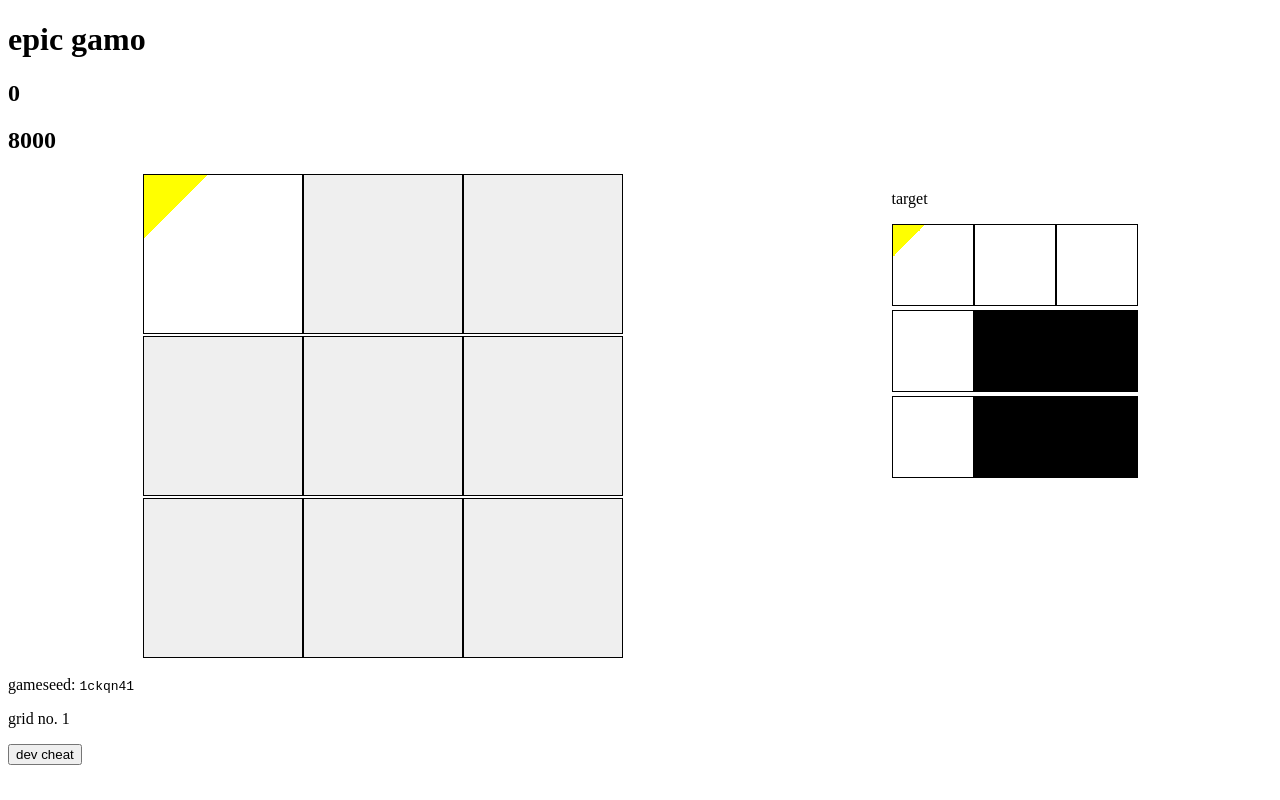
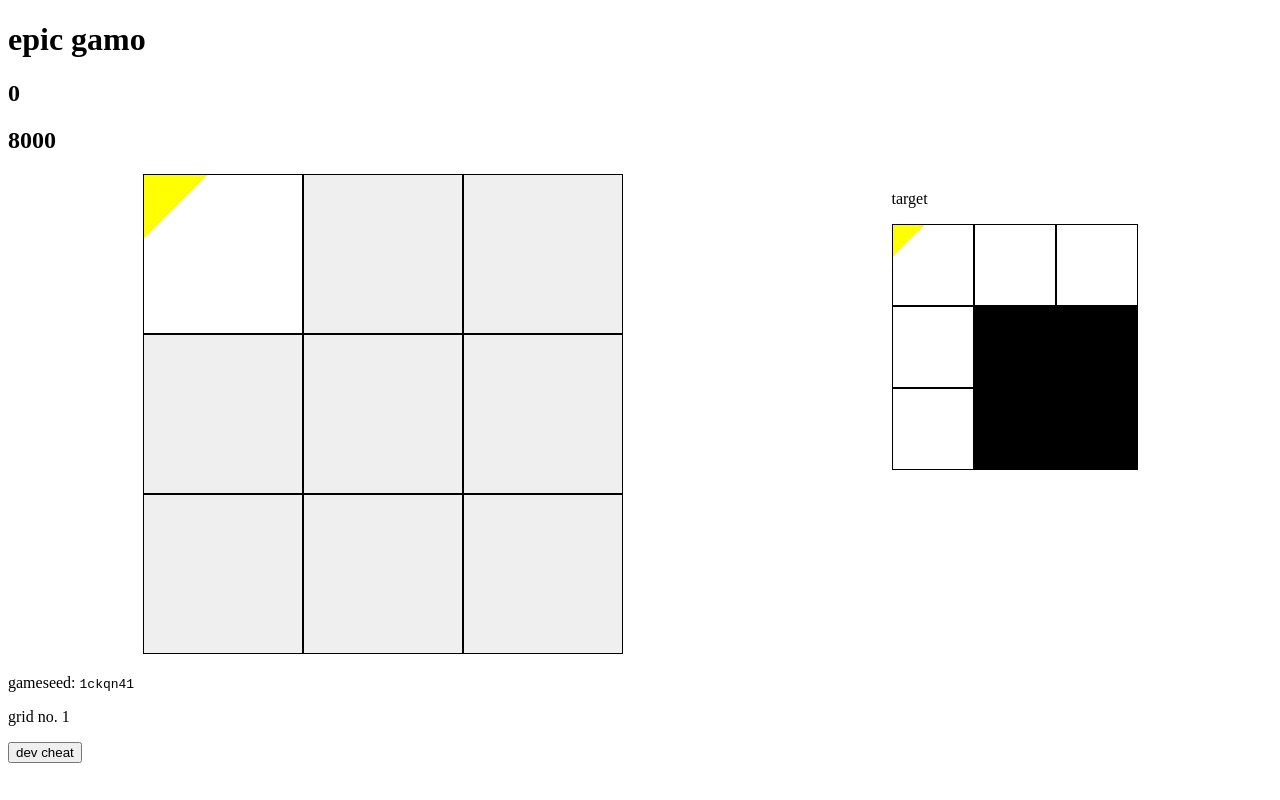
Before and after one commit to NutchapolSal/osproject, a SvelteKit app: page /game in a window 1280 px wide. Built offline with nearby package versions, Linux system fonts and the light colour scheme.

Commit message:
factor out GameGrid

```diff
--- a/src/routes/game/+page.svelte
+++ b/src/routes/game/+page.svelte
@@ -3,6 +3,7 @@
 	import { seededSfc32 } from '$lib/rng';
 	import type { PageData } from './$types';
 	import { onMount } from 'svelte';
+	import GameGrid from './GameGrid.svelte';
 
 	export let data;
 	const gameSeed = data.gameSeed;
@@ -151,34 +152,18 @@
 <h2>{Math.floor(remainTime)}</h2>
 <div class="gamecontainer">
 	<div>
-		<div class="spinny" style:rotate={`${0.25 * playerRotation}turn`}>
-			{#each playerGrid as row, y}
-				<div>
-					{#each row as state, x}
-						<GameSquare
-							bind:state
-							corner={x === 0 && y === 0}
-							noninteractive={countdownNum != 0 || gameOver}
-							{stopPointerHold}
-						/>
-					{/each}
-				</div>
-			{/each}
-		</div>
+		<GameGrid
+			bind:grid={playerGrid}
+			rotation={playerRotation}
+			noninteractive={countdownNum != 0 || gameOver}
+			{stopPointerHold}
+		/>
 	</div>
 
 	<div>
 		<div>
 			<p>target</p>
-			<div class="spinny" style:rotate={`${0.25 * targetRotation}turn`}>
-				{#each targetGrid as row, y}
-					<div class="rowcontainer">
-						{#each row as state, x}
-							<GameSquare {state} corner={x === 0 && y === 0} noninteractive small />
-						{/each}
-					</div>
-				{/each}
-			</div>
+			<GameGrid bind:grid={targetGrid} rotation={targetRotation} noninteractive small />
 		</div>
 	</div>
 </div>
@@ -197,11 +182,4 @@
 		flex-direction: row;
 		justify-content: space-around;
 	}
-	div.spinny {
-		display: inline-block;
-		transition: rotate 0.5s cubic-bezier(0.33, 1, 0.68, 1);
-	}
-	div.rowcontainer {
-		margin: 0;
-	}
 </style>
--- /dev/null
+++ b/src/routes/game/GameGrid.svelte
@@ -0,0 +1,34 @@
+<script lang="ts">
+	import GameSquare from './GameSquare.svelte';
+	export let grid: boolean[][];
+	export let rotation: number = 0;
+	export let noninteractive: boolean = false;
+	export let stopPointerHold: number = 0;
+	export let small: boolean = false;
+</script>
+
+<div class="spinny" style:rotate={`${0.25 * rotation}turn`}>
+	{#each grid as row, y}
+		<div class="theflex">
+			{#each row as state, x}
+				<GameSquare
+					bind:state
+					corner={x === 0 && y === 0}
+					{noninteractive}
+					{stopPointerHold}
+					{small}
+				/>
+			{/each}
+		</div>
+	{/each}
+</div>
+
+<style>
+	div.spinny {
+		display: inline-block;
+		transition: rotate 0.5s cubic-bezier(0.33, 1, 0.68, 1);
+	}
+	div.theflex {
+		display: flex;
+	}
+</style>
```
